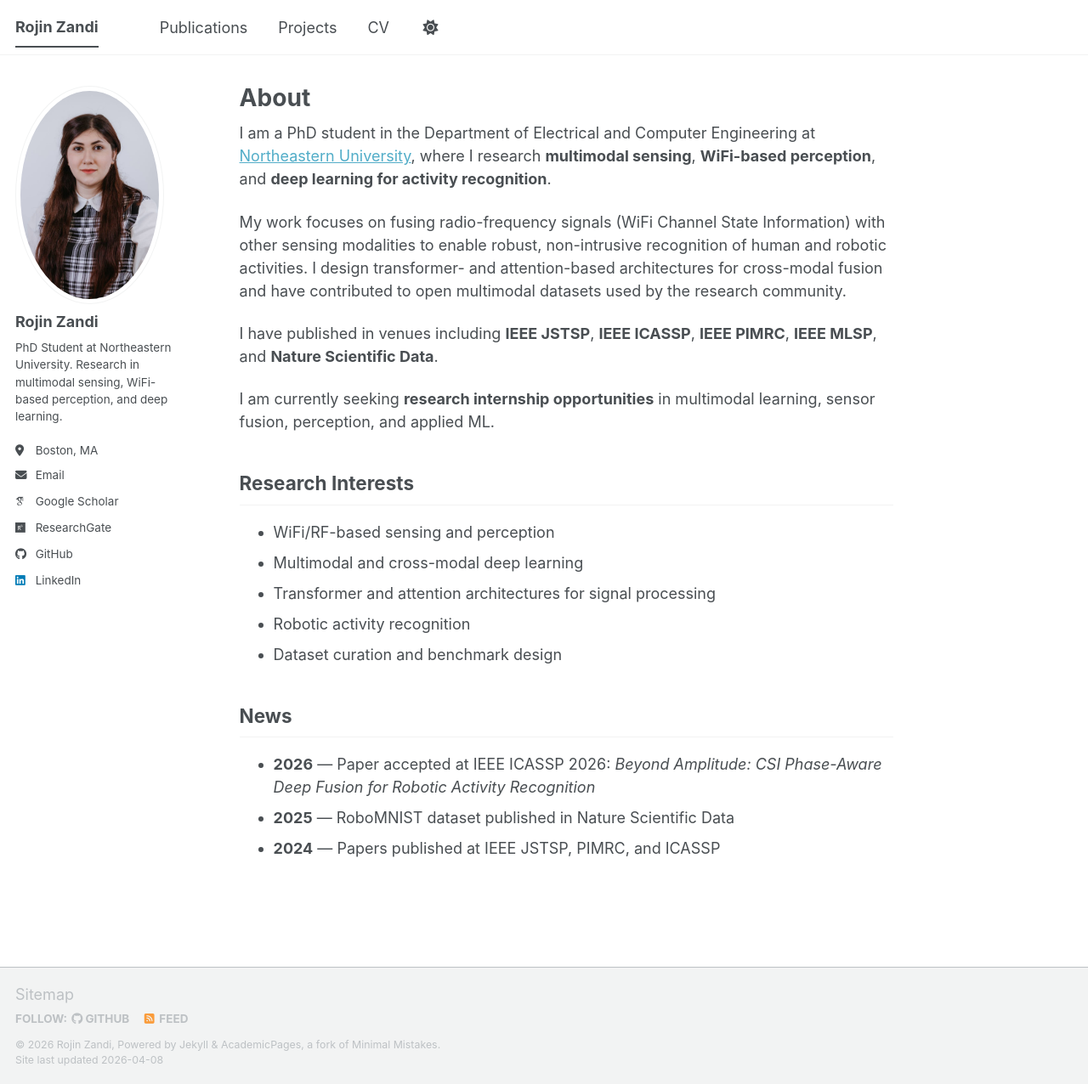
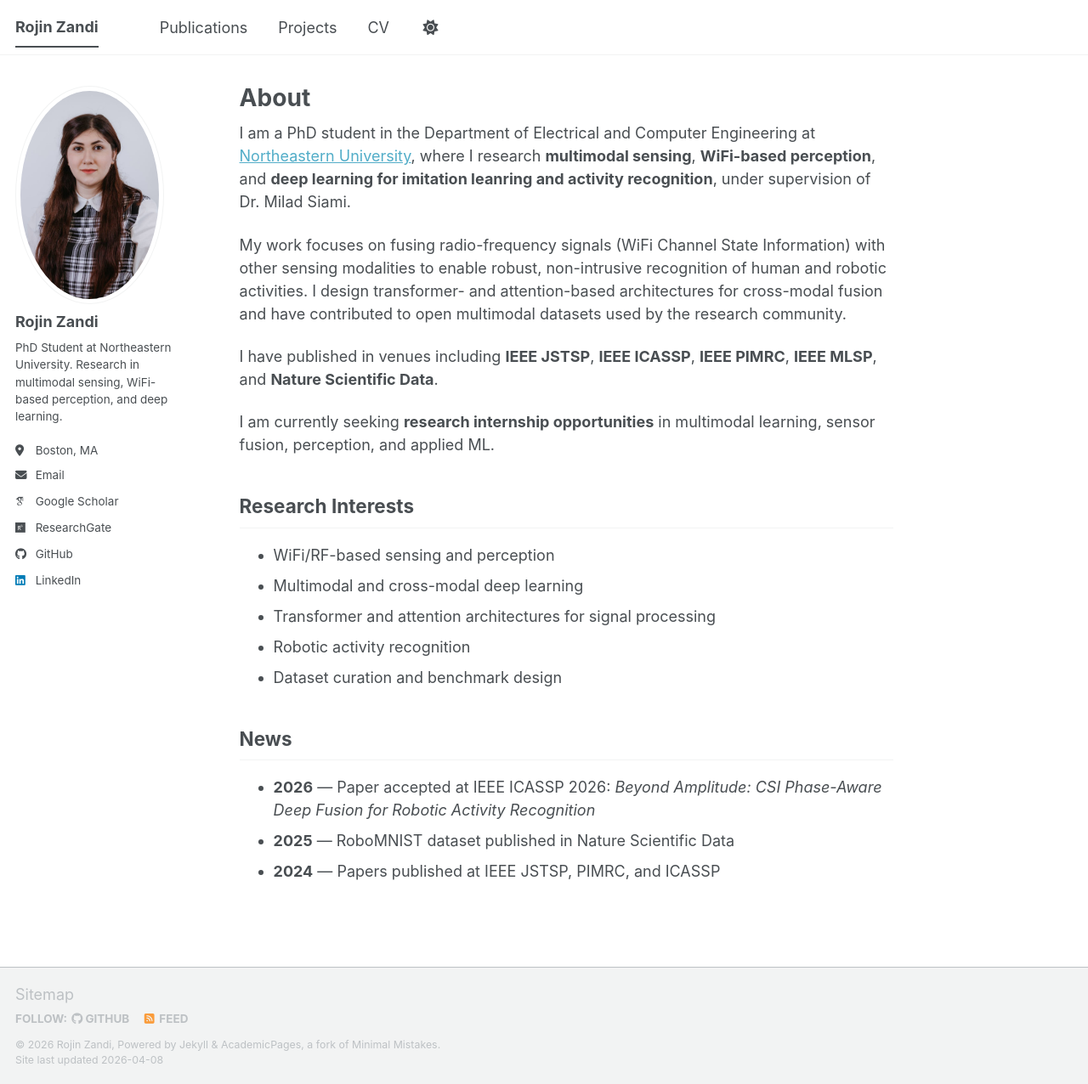
Before and after one commit to RojinZandi/RojinZandi.github.io, a Jekyll site: the page built from index.md, in a window 1280 px wide and 1276 px high. Shown: the whole window at 85% size. Built offline with Jekyll 4.4.1, drawn with Linux system fonts in a browser that asks for light colours; some web fonts are replaced; a script bundle is joined from its source files by our own code; library files that are not in the unit come from our copies.

Commit message:
Update index.md

```diff
--- a/index.md
+++ b/index.md
@@ -8,7 +8,7 @@ redirect_from:
   - /about.html
 ---
 
-I am a PhD student in the Department of Electrical and Computer Engineering at [Northeastern University](https://www.northeastern.edu/), where I research **multimodal sensing**, **WiFi-based perception**, and **deep learning for activity recognition**.
+I am a PhD student in the Department of Electrical and Computer Engineering at [Northeastern University](https://www.northeastern.edu/), where I research **multimodal sensing**, **WiFi-based perception**, and **deep learning for imitation leanring and activity recognition**, under supervision of Dr. Milad Siami.
 
 My work focuses on fusing radio-frequency signals (WiFi Channel State Information) with other sensing modalities to enable robust, non-intrusive recognition of human and robotic activities. I design transformer- and attention-based architectures for cross-modal fusion and have contributed to open multimodal datasets used by the research community.
 
```
